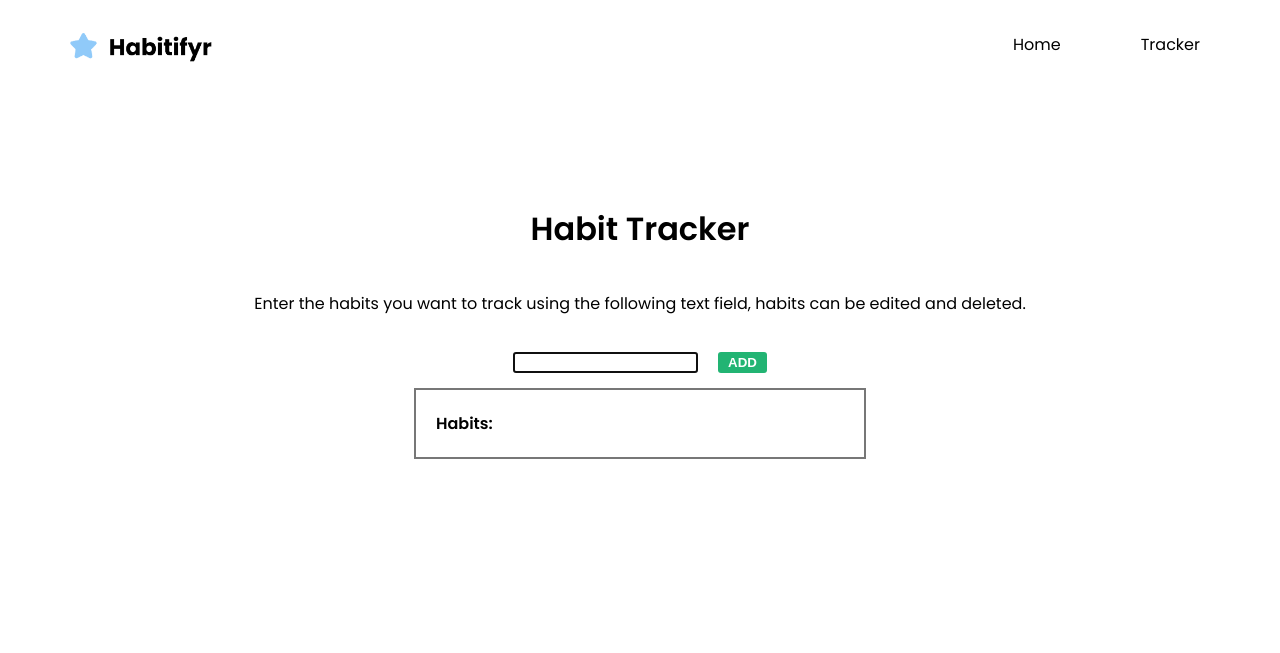
After one commit to RaghadRCS/HabitTracker.Repo, a Django app: template habit_tracker/templates/habit_tracker/habit_tracker.html in a window 1280 px wide. The commit adds this page. Shown: the top 653 px of the page. Run offline with Django 3.2, Linux system fonts and the light colour scheme; the template is opened without the code that fills it, so the values that code supplies are empty.

Commit message:
form, model, select tag, database, edit and delete

```diff
--- a/HabitTracker/urls.py
+++ b/HabitTracker/urls.py
@@ -16,11 +16,14 @@ Including another URLconf
 """
 from django.contrib import admin
 from django.urls import path
-from habit_tracker.views import home_view
+from habit_tracker.views import home_view, habit_tracker, signup, signup_success
 
 urlpatterns = [
     path('admin/', admin.site.urls),
     path('', home_view, name='home'),
+    path('habit-tracker/', habit_tracker, name='habit_tracker'),
+    path('signup/', signup, name='signup'),
+    path('signup-success/', signup_success, name='signup_success'),
 
 
 ]
--- /dev/null
+++ b/habit_tracker/templates/habit_tracker/habit_tracker.html
@@ -0,0 +1,266 @@
+
+{% load static %}
+
+<!DOCTYPE html>
+<html>
+<head>
+    <title>Habitifyr</title>
+    <link rel="stylesheet" type="text/css" href="{% static 'habit_tracker/css/styles.css' %}">
+    <link rel="shortcut icon" type="image/png" href="{% static 'habit_tracker/img/favicon.png' %}">
+    <style>
+
+        body {
+            display: grid;
+            align-content: space-between;
+            margin: 0;
+            font-family: "Poppins";
+        }
+
+        /* Navigation bar */
+        .navbar {
+            background-color: white;
+            padding: 10px;
+            display: flex;
+            justify-content: space-between;
+            align-items: center;
+        }
+
+        .navbar a {
+            color: black;
+            text-decoration: none;
+            margin: 0 70px;
+            margin-top: 6px;
+        }
+
+        .navbar a:hover {
+            color: #90CAF9;
+        }
+
+        .navbar-logo {
+            display: flex;
+            align-items: center;
+        }
+
+        .navbar-logo img {
+            width: 150px;
+            margin-left: 55px;
+            margin-top: 15px;
+        }
+
+        .navbar-links {
+            display: flex;
+            align-items: center;
+        }
+
+        .navbar-links a {
+            margin-left: 10px;
+        }
+
+        #btnAdd {
+          text-transform: uppercase;
+          background: #22B473;
+          border: none;
+          border-radius: 3px;
+          font-weight: bold;
+          color: #FFF;
+          padding: 3px 10px;
+          cursor: pointer;
+          width: auto;
+        }
+
+      .habits-parent {
+        border: 2px solid #777;
+        margin-top: 5px;
+        width: 35%;
+      }
+
+    ul {
+      list-style: none;
+      padding: 0;
+      margin: 0;
+      width: 400px;
+    }
+
+    li {
+      padding: 5px 10px;
+      color: #000;
+    }
+
+    li span {
+      padding-left: 17px;
+    }
+
+    li a {
+      padding: 0 5px 0 5px;
+    }
+
+    .content {
+      display: flex;
+      flex-direction: column;
+      align-items: center;
+    }
+
+    .habits-parent {
+      border: 2px solid #777;
+      margin-top: 5px;
+      width: 35%;
+      margin-bottom: 20px;
+    }
+
+    .habits-parent h4 {
+      margin-left: 20px;
+    }
+
+    ul {
+      list-style: none;
+      padding: 0;
+      margin: 0;
+      width: 400px;
+    }
+
+
+    .content {
+      margin-top: 100px;
+      margin-bottom: 175px;
+    }
+
+    #listBox {
+      display: flex;
+      align-items: center;
+      margin-bottom: 10px;
+      margin-top: 20px;
+    }
+
+    #inItemText {
+      margin-right: 20px;
+    }
+
+   </style>
+
+    <link href="https://fonts.googleapis.com/css2?family=Poppins:wght@400;600&display=swap" rel="stylesheet"> <!--Custom Font-->
+</head>
+<track>
+
+  <div class="navbar">
+    <div class="navbar-logo">
+        <img src="{% static 'habit_tracker/img/logo-01.png' %}" alt="Logo">
+    </div>
+    <div class="navbar-links">
+        <a href="{% url 'home' %}">Home</a>
+        <a href="{% url 'habit_tracker' %}">Tracker</a>
+    </div>
+</div>
+
+<div class="content">
+  <h1>Habit Tracker</h1>
+  <p>Enter the habits you want to track using the following text field, habits can be edited and deleted.</p>
+
+  <div id="listBox">
+      <input type="text" id="inItemText"><button id="btnAdd">Add</button>
+  </div>
+  <div class="habits-parent">
+      <h4>Habits:</h4>
+      <ul id="habits">
+      </ul>
+  </div>
+  <script src="ToDoList.js"></script>
+<script>
+    function updateItemStatus() {
+        var cbId = this.id.replace("cb_", "");
+        var itemText = document.getElementById("item_" + cbId);
+
+        if (this.checked) {
+            itemText.style.textDecoration = "line-through";
+        } else {
+            itemText.style.textDecoration = "none";
+        }
+    }
+
+    function addNewItem(list, itemText) {
+        var date = new Date();
+        var id = "" + date.getMinutes() + date.getSeconds() + date.getMilliseconds();
+
+        var listItem = document.createElement("li");
+        listItem.id = "li_" + id;
+
+        var checkBox = document.createElement("input");
+        checkBox.type = "checkbox";
+        checkBox.id = "cb_" + id;
+        checkBox.onclick = updateItemStatus;
+
+        var span = document.createElement("span");
+        span.id = "item_" + id;
+        span.innerText = itemText;
+
+        var edit = document.createElement("a");
+        edit.href = "#";
+        edit.innerText = "edit";
+        edit.addEventListener("click", editItem);
+
+        var deleteBtn = document.createElement("a");
+        deleteBtn.href = "#";
+        deleteBtn.innerText = "delete";
+        deleteBtn.addEventListener("click", deleteItem);
+
+        listItem.appendChild(checkBox);
+        listItem.appendChild(span);
+        listItem.appendChild(edit);
+        listItem.appendChild(deleteBtn);
+
+        list.appendChild(listItem);
+    }
+
+    function editItem() {
+        var listItem = this.parentNode;
+        var itemText = listItem.querySelector("span").textContent;
+        var inItemText = document.getElementById("inItemText");
+
+        inItemText.value = itemText;
+        inItemText.focus();
+        inItemText.select();
+
+        listItem.remove();
+    }
+
+    function deleteItem() {
+        var listItem = this.parentNode;
+        listItem.remove();
+    }
+
+    var inItemText = document.getElementById("inItemText");
+    inItemText.focus();
+
+    var btnNew = document.getElementById("btnAdd");
+    btnNew.onclick = function () {
+        var inItemText = document.getElementById("inItemText");
+        var itemText = inItemText.value.trim();
+
+        if (!itemText) {
+            return false;
+        }
+
+        addNewItem(document.getElementById("habits"), itemText);
+
+        inItemText.value = "";
+        inItemText.focus();
+    };
+
+    inItemText.onkeyup = function (event) {
+        if (event.which == 13) {
+            var itemText = inItemText.value.trim();
+
+            if (!itemText) {
+                return false;
+            }
+
+            addNewItem(document.getElementById("habits"), itemText);
+
+            inItemText.value = "";
+            inItemText.focus();
+        }
+    };
+</script>
+</div>
+
+</body>
+</html>
```
Also changed, not shown: habit_tracker/forms.py (added, +7 -0 lines), habit_tracker/templates/habit_tracker/home.html (+8 -11 lines), habit_tracker/templates/habit_tracker/signup_success.html (added, +169 -0 lines), habit_tracker/views.py (+38 -1 lines), db.sqlite3, habit_tracker/models.py (line endings or trailing spaces), habit_tracker/static/habit_tracker/img/Sign-up-success.png (added).
